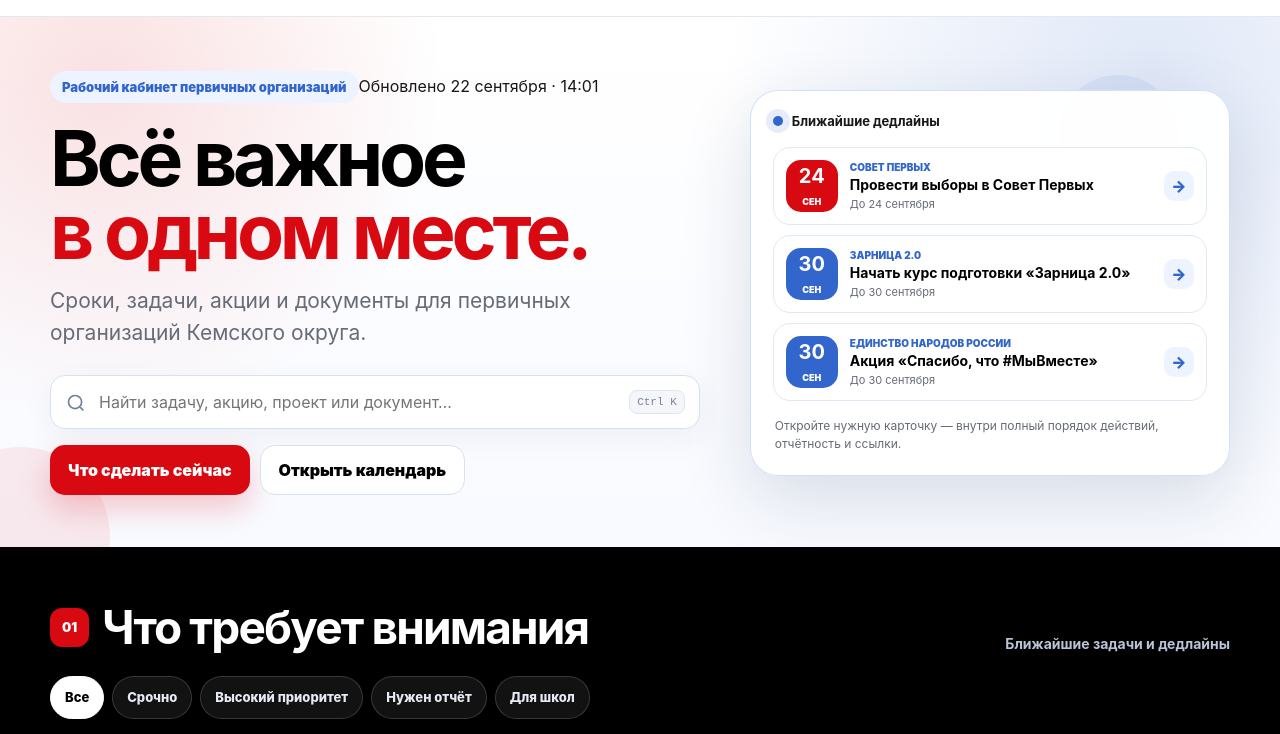
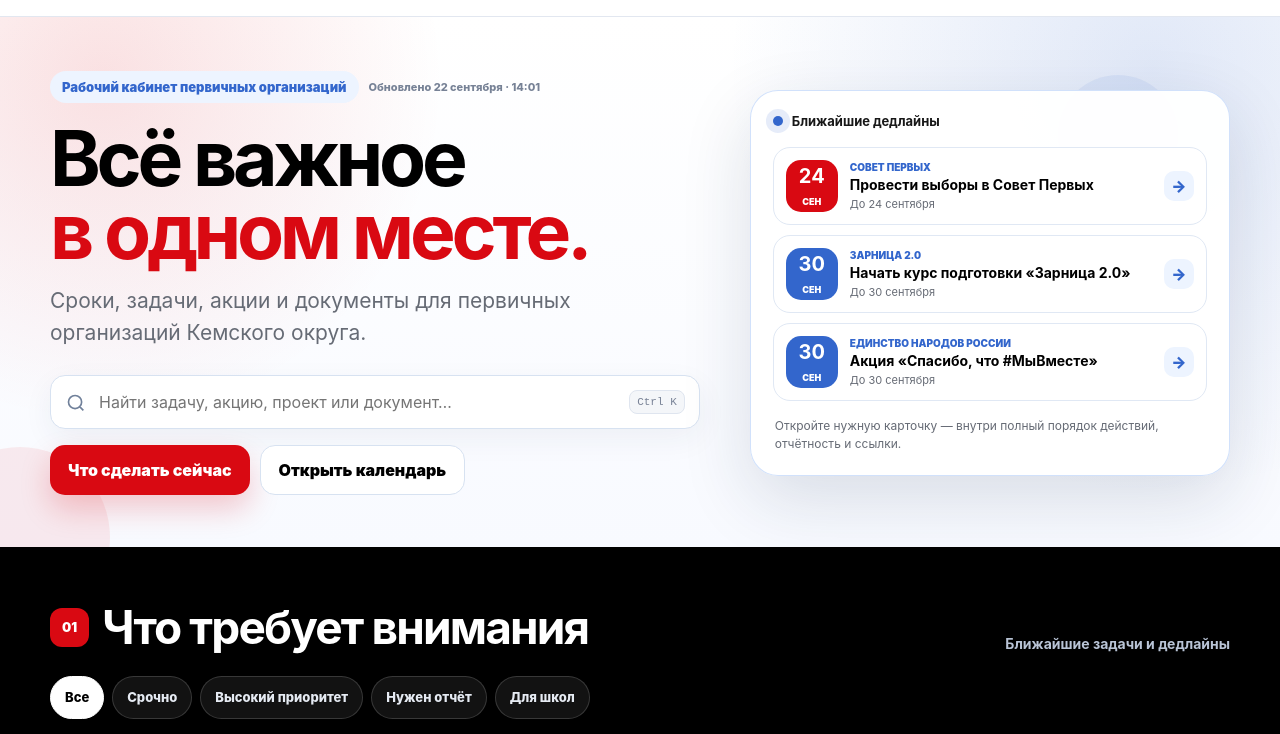
Before and after one commit to mrkustov927-star/pervye-kem-dashboard, a plain HTML site: page index.html in a window 1280 px wide. Shown: the part 60-794 px from the top of the page. Drawn offline with Linux system fonts and the light colour scheme.

Commit message:
Style public freshness indicator

```diff
--- a/styles.css
+++ b/styles.css
@@ -130,3 +130,6 @@ button:focus-visible,a:focus-visible,input:focus-visible,summary:focus-visible{o
 
 .updates-list{display:grid;gap:10px}.update-card{display:grid;grid-template-columns:115px 1fr;gap:16px;align-items:start;padding:16px 18px;border:1px solid #dfe5ef;border-radius:18px;background:#fff}.update-card>span{color:var(--blue);font-size:11px;font-weight:900;text-transform:uppercase}.update-card strong{font-size:15px;line-height:1.3}.update-card p{margin:5px 0 0;color:var(--muted);font-size:13px;line-height:1.5}
 @media(max-width:680px){.update-card{grid-template-columns:1fr;gap:5px;padding:14px}.update-card>span{font-size:10px}}
+
+.hero-meta-line{display:flex;align-items:center;gap:10px;flex-wrap:wrap}.updated-at{color:#778296;font-size:11px;font-weight:800}
+@media(max-width:680px){.updated-at{width:100%;font-size:10px}}
```
